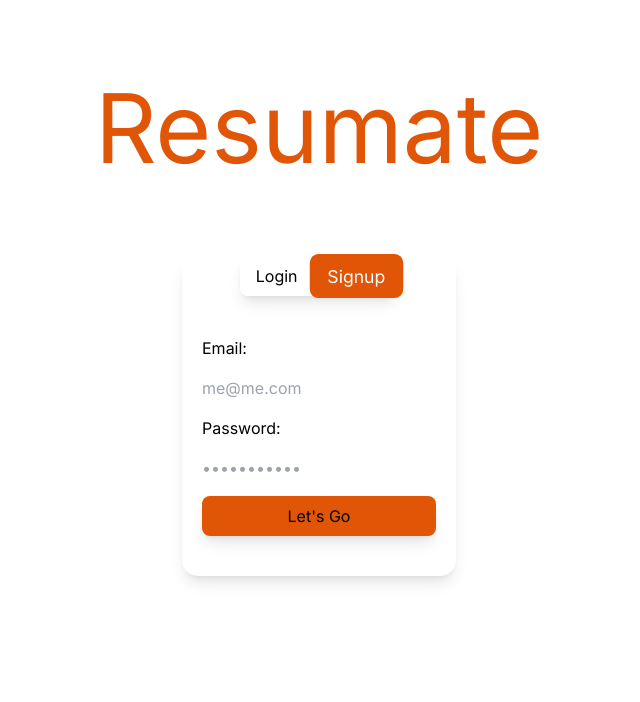
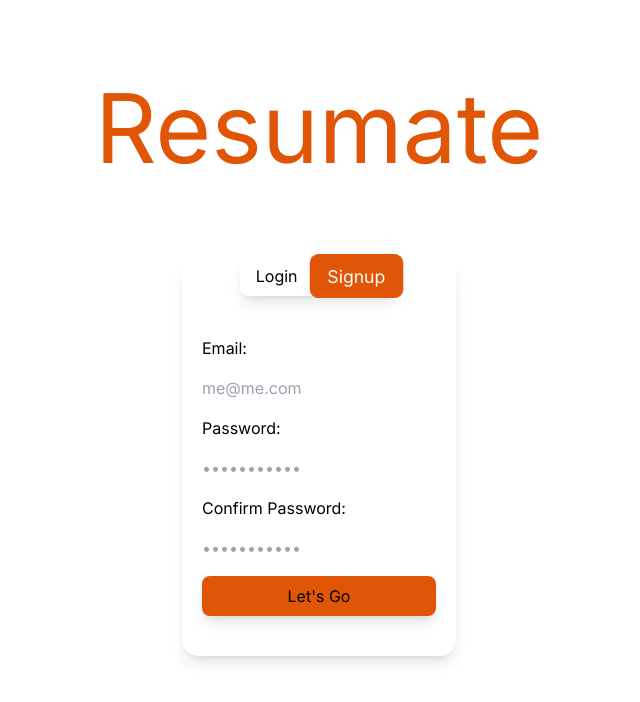
Before and after one commit to natelalor/resumate, a Next.js app: page / in a window 1280 px wide. Both pictures are taken after a click on the element "Signup". Shown: the top 702 px of the page, without its empty margins (321-961 px from the left). Built offline with nearby package versions, Linux system fonts and the light colour scheme.

Commit message:
Separating into components. Added to form in signup section.

```diff
--- /dev/null
+++ b/src/app/components/form.tsx
@@ -0,0 +1,27 @@
+"use client";
+
+import React from 'react';
+
+interface FormProps {
+  activeTab: 'login' | 'signup';
+}
+
+export default function Form({ activeTab }: FormProps) {
+  return (
+    <form className="flex flex-col space-y-4 py-10 px-5">
+      <label htmlFor="email">Email:</label>
+      <input type="text" id="email" name="email" placeholder="me@me.com" />
+      <label htmlFor="password">Password:</label>
+      <input type="password" id="password" name="password" placeholder="•••••••••••" />
+
+      {activeTab === 'signup' && (
+        <>
+          <label htmlFor="confirmPassword">Confirm Password:</label>
+          <input type="password" id="confirmPassword" name="confirmPassword" placeholder="•••••••••••" />
+        </>
+      )}
+
+      <input className="w-auto px-4 py-2 rounded-lg shadow-lg bg-theme-orange hover:bg-theme-orange-light" type="submit" value="Let's Go" />
+    </form>
+  );
+}
--- /dev/null
+++ b/src/app/components/nav.tsx
@@ -0,0 +1,35 @@
+"use client";
+
+import React from 'react';
+
+interface NavProps {
+  activeTab: 'login' | 'signup';
+  setActiveTab: React.Dispatch<React.SetStateAction<'login' | 'signup'>>;
+}
+
+export default function Nav({ activeTab, setActiveTab }: NavProps) {
+  return (
+    <div className="inline-flex justify-center items-center shadow-lg rounded-lg">
+      <div
+        onClick={() => setActiveTab('login')}
+        className={`cursor-pointer px-4 py-2 rounded-lg tab-transition ${
+          activeTab === 'login'
+            ? 'text-white bg-theme-orange tab-active z-20 transform scale-110'
+            : 'text-text-color z-10 hover:bg-theme-orange-super-light'
+        }`}
+      >
+        <p>Login</p>
+      </div>
+      <div
+        onClick={() => setActiveTab('signup')}
+        className={`cursor-pointer px-4 py-2 rounded-lg tab-transition ${
+          activeTab === 'signup'
+            ? 'text-white bg-theme-orange tab-active z-20 transform scale-110'
+            : 'text-text-color z-10 hover:bg-theme-orange-super-light'
+        }`}
+      >
+        <p>Signup</p>
+      </div>
+    </div>
+  );
+}
--- /dev/null
+++ b/src/app/components/title.tsx
@@ -0,0 +1,12 @@
+"use client";
+
+import React, { useState } from 'react';
+
+export default function Title() {
+  return (
+    <div className="text-8xl text-theme-orange p-20">
+    {/* title container */}
+        <p>Resumate</p>
+    </div>
+  );
+}
--- a/src/app/page.tsx
+++ b/src/app/page.tsx
@@ -1,52 +1,20 @@
 "use client";
 
 import React, { useState } from 'react';
+import Form from './components/form';
+import Nav from './components/nav';
+import Title from './components/title';
 
 export default function Login() {
   const [activeTab, setActiveTab] = useState<'login' | 'signup'>('login');
 
-
   return (
     <main className="flex flex-col items-center">
-        {/* title container */}
-        <div className="text-8xl text-theme-orange p-20">
-          <p>Resumate</p>
-        </div>
+      <Title />
         {/* body container */}
         <div className="inline-flex flex-col items-center shadow-lg rounded-2xl">
-          {/* nav container */}
-          <div className="inline-flex justify-center items-center shadow-lg rounded-lg">
-            <div
-              onClick={() => setActiveTab('login')}
-              className={`cursor-pointer px-4 py-2 rounded-lg tab-transition ${
-                activeTab === 'login'
-                  ? 'text-white bg-theme-orange tab-active z-20 transform scale-110'
-                  : 'text-text-color z-10 hover:bg-theme-orange-super-light'
-              }`}
-            >
-              <p>Login</p>
-            </div>
-            <div
-              onClick={() => setActiveTab('signup')}
-              className={`cursor-pointer px-4 py-2 rounded-lg tab-transition ${
-                activeTab === 'signup'
-                  ? 'text-white bg-theme-orange tab-active z-20 transform scale-110'
-                  : 'text-text-color z-10 hover:bg-theme-orange-super-light'
-              }`}
-            >
-              <p>Signup</p>
-            </div>
-          </div>
-
-
-          {/* add an action here when you know where this data will be going: https://www.w3schools.com/html/tryit.asp?filename=tryhtml_form_submit */}
-          <form className="flex flex-col space-y-4 py-10 px-5">
-            <label htmlFor="email">Email:</label>
-            <input type="text" id="email" name="email" placeholder="me@me.com" ></input>
-            <label htmlFor="password">Password:</label>
-            <input type="password" id="password" name="password" placeholder="•••••••••••"></input>
-            <input className="w-auto px-4 py-2 rounded-lg shadow-lg bg-theme-orange hover:bg-theme-orange-light"type="submit" value="Let's Go"></input>
-          </form>
+          <Nav activeTab={activeTab} setActiveTab={setActiveTab} />
+          <Form activeTab={activeTab} />
         </div>
     </main>
   );
```
